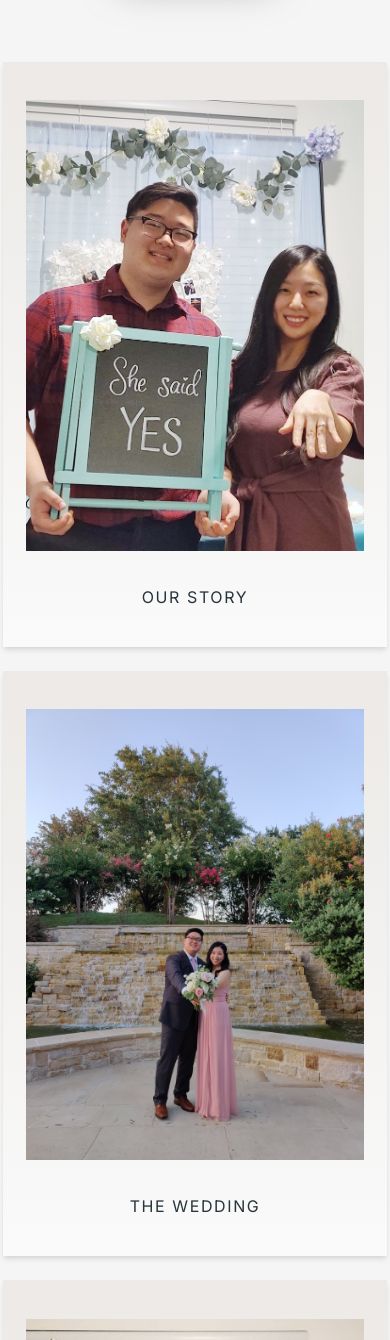
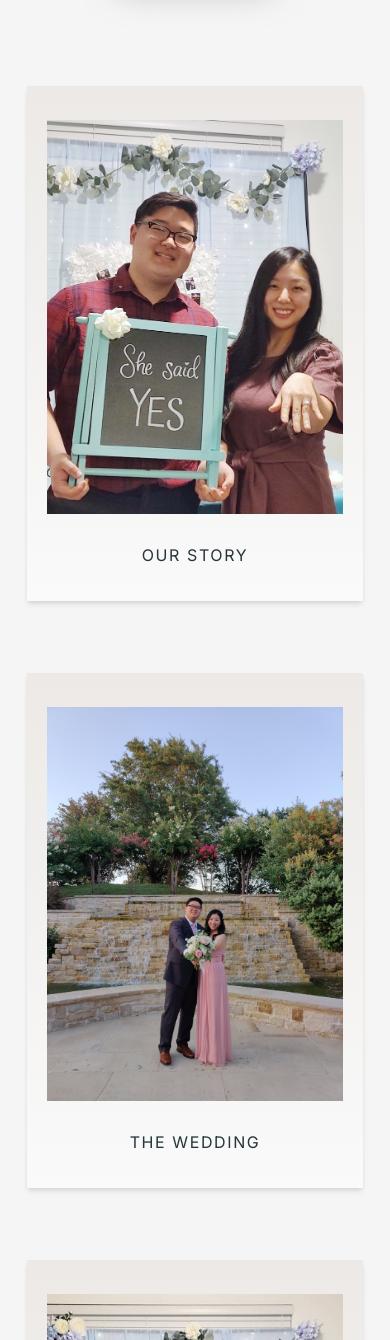
Before and after one commit to bkchu/pakyosloppyjohs, a Gatsby site: page / in a window 390 px wide. Shown: the part 660-2000 px from the top of the page. Built offline with nearby package versions, Linux system fonts and the light colour scheme; Gatsby itself is replaced by a stand-in of ours; a web font is replaced by a local one.

Commit message:
fix responsive home page

```diff
--- a/src/sections/Home.js
+++ b/src/sections/Home.js
@@ -30,7 +30,6 @@ const polaroids = [
   {
     link: "/our-story",
     text: "OUR STORY",
-    className: "w-96",
     image: (
       <Image
         fileName="samgrace"
@@ -43,7 +42,6 @@ const polaroids = [
   {
     link: "/the-wedding",
     text: "THE WEDDING",
-    className: "w-96",
     image: (
       <Image
         fileName="wedding1"
@@ -55,7 +53,6 @@ const polaroids = [
   {
     link: "/registry",
     text: "REGISTRY",
-    className: "w-96",
     image: (
       <Image
         fileName="proposal3"
@@ -141,9 +138,15 @@ const Home = () => {
           </Grid.Span>
           <Grid.Span start={1} span={12}>
             <div className={photoLinkClasses}>
-              <AnimatedPolaroid {...polaroids[0]} {...polaroidSpring1} />
-              <AnimatedPolaroid {...polaroids[1]} {...polaroidSpring2} />
-              <AnimatedPolaroid {...polaroids[2]} {...polaroidSpring3} />
+              <div className="w-96 p-6">
+                <AnimatedPolaroid {...polaroids[0]} {...polaroidSpring1} />
+              </div>
+              <div className="w-96 p-6">
+                <AnimatedPolaroid {...polaroids[1]} {...polaroidSpring2} />
+              </div>
+              <div className="w-96 p-6">
+                <AnimatedPolaroid {...polaroids[2]} {...polaroidSpring3} />
+              </div>
             </div>
           </Grid.Span>
           <Grid.Span
```
